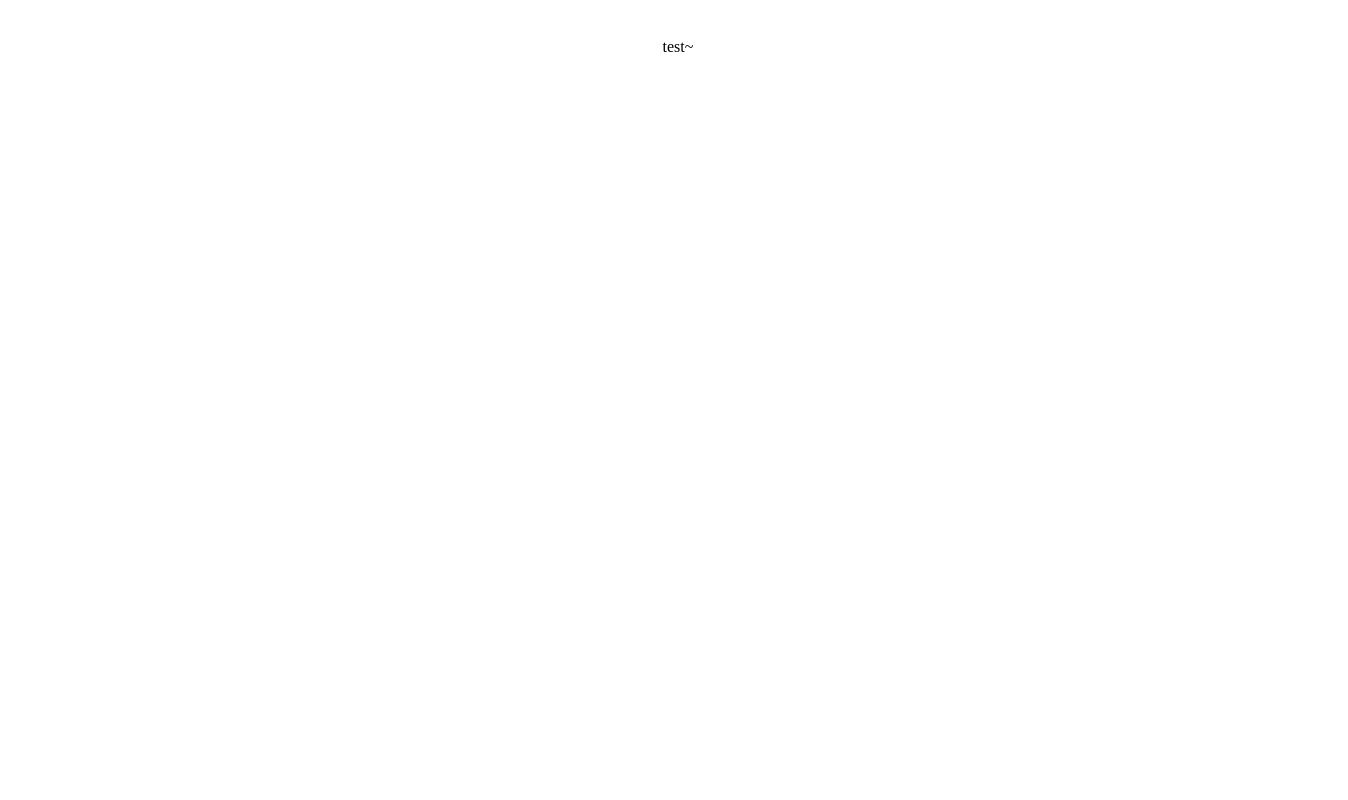
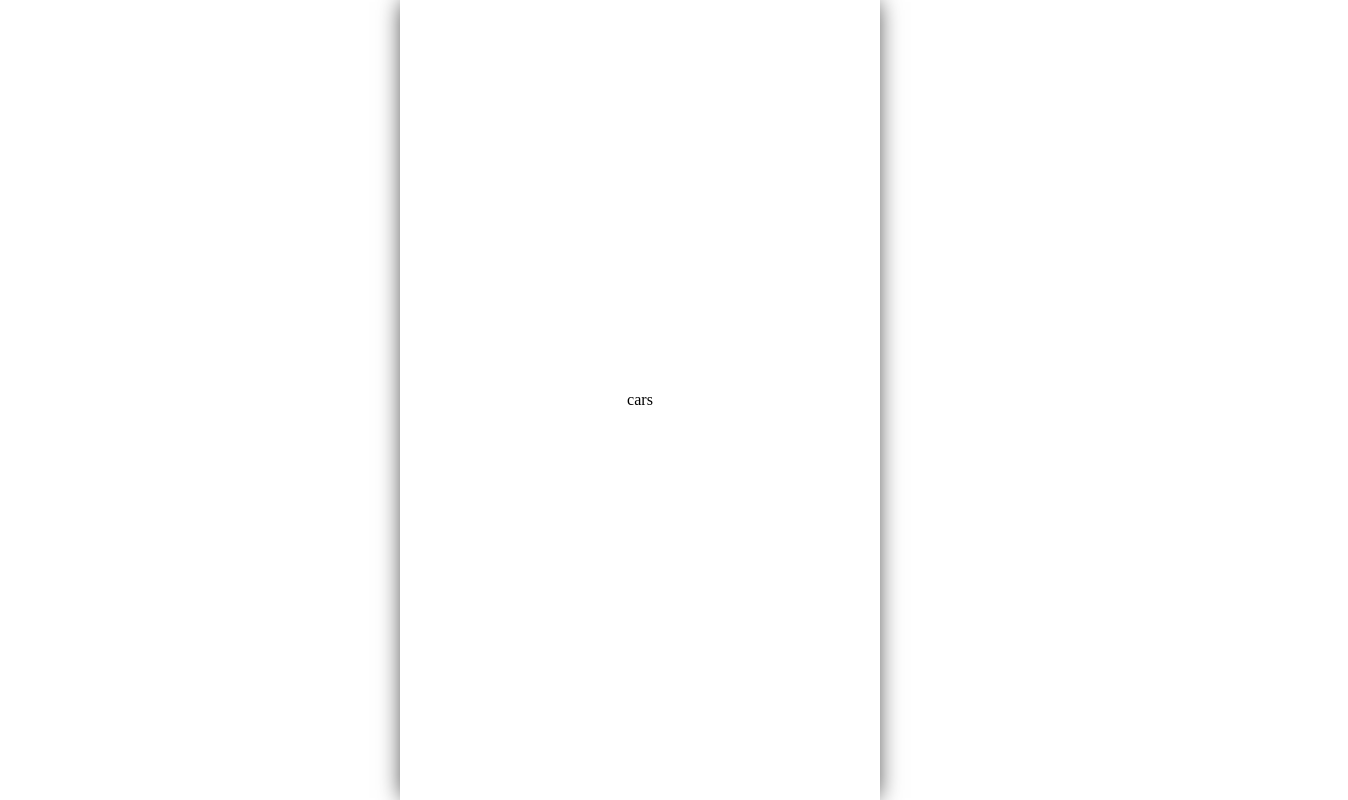
Before and after one commit to 2ujin/wanted-pre-onboarding-week2-1, a React (Create React App) app: page /cars in a window 1280 px wide. Before the commit this address had no page. Shown: the whole page, 1348 px wide, since content can reach past the window. Built offline with nearby package versions, Linux system fonts and the light colour scheme.

Commit message:
feat: 라우팅 정리, 메인 스타일 정리

```diff
--- a/src/App.tsx
+++ b/src/App.tsx
@@ -1,22 +1,36 @@
-import { Routes } from 'react-router-dom';
+import { Route, Routes } from 'react-router-dom';
 import styled from 'styled-components';
+import Cars from './pages/Cars';
+import CarsDetail from './pages/CarsDetail';
 import { flexBox, responsive } from './styles/mixin';
 
 const Container = styled.div`
   width: 100vw;
   ${flexBox()};
-  padding: 30px;
+  margin: 0 auto;
+  overflow: scroll;
+  height: 100vh;
+  max-width: 480px;
+  -webkit-box-shadow: 0px 0px 22px -2px rgba(0, 0, 0, 0.75);
+  -moz-box-shadow: 0px 0px 22px -2px rgba(0, 0, 0, 0.75);
+  box-shadow: 0px 0px 22px -2px rgba(0, 0, 0, 0.75);
 
   ${responsive('phone')} {
     padding: 0;
+    height: 100vh;
+    width: 100%;
+    margin: 0 auto;
+    overflow: scroll;
   }
 `;
 
 function App() {
   return (
     <Container>
-      <div>test~</div>
-      <Routes />
+      <Routes>
+        <Route path="/cars" element={<Cars />} />
+        <Route path="/cars-detail" element={<CarsDetail />} />
+      </Routes>
     </Container>
   );
 }
--- a/src/index.tsx
+++ b/src/index.tsx
@@ -3,6 +3,7 @@ import ReactDOM from "react-dom";
 import { BrowserRouter } from "react-router-dom";
 import { ThemeProvider } from "styled-components";
 import App from "./App";
+import GlobalStyle from "./styles/GlobalStyles";
 import colors from "./styles/theme";
 // router
 
@@ -10,6 +11,7 @@ import colors from "./styles/theme";
 ReactDOM.render(
   <React.StrictMode>
     <BrowserRouter>
+      <GlobalStyle />
       <ThemeProvider theme={colors}>
         <div className="wrapper">
           <App />
--- /dev/null
+++ b/src/pages/Cars/index.tsx
@@ -0,0 +1,16 @@
+import styled from 'styled-components';
+
+function Cars() {
+  return (
+    <div>cars</div>
+  );
+}
+
+export default Cars;
+
+const Container = styled.main`
+  width: 100%;
+  max-width: 1200px;
+  border: 1px solid ${({ theme }) => theme.borderColor};
+  border-radius: 6px;
+`;
--- /dev/null
+++ b/src/pages/CarsDetail/index.tsx
@@ -0,0 +1,16 @@
+import styled from 'styled-components';
+
+function CarsDetail() {
+  return (
+    <div>cars-detail</div>
+  );
+}
+
+export default CarsDetail;
+
+const Container = styled.main`
+  width: 100%;
+  max-width: 1200px;
+  border: 1px solid ${({ theme }) => theme.borderColor};
+  border-radius: 6px;
+`;
--- a/src/styles/GlobalStyles.ts
+++ b/src/styles/GlobalStyles.ts
@@ -1,38 +1,67 @@
 import { createGlobalStyle } from 'styled-components';
-// import reset from 'styled-reset';
-import { flexBox } from './mixin';
+import reset from 'styled-reset';
 
-const GlobalStyles = createGlobalStyle`
+const GlobalStyle = createGlobalStyle`
+    ${reset}
+    html {
+        height: initial;
+    }
 
-  body {
-    ${flexBox('column', 'center', 'center')};
-    overflow-x: hidden;
+    body * {
+        z-index: 1;
+        box-sizing: border-box;
         margin: 0;
+        padding: 0;
     }
 
     a{
         text-decoration: none;
-      color: inherit;
     }
-  *{
-      box-sizing: border-box;
-  }
-  input, textarea {
-    -moz-user-select: auto;
-    -webkit-user-select: auto;
-    -ms-user-select: auto;
-    user-select: auto;
-  }
+
     input:focus {
+        color: black;
         outline: none;
     }
 
-  button {
-    border: none;
-    background: none;
-    padding: 0;
-    cursor: pointer;
+    textarea:focus {
+        outline: none;
     }
+
+    select:focus {
+        outline: none;
+    }
+    /* 웹 */
+    @media screen and (min-width: 769px) {
+
+        .Wrapperwidth{
+            width: 480px;
+        }
+        .header{
+            width: 480px;
+        }
+    }
+
+    // 앱
+    @media screen and (max-width: 768px) {
+        .Wrapperwidth{
+            width: 100%;
+        }
+        .top{
+            width: 380px;
+        }
+    }
+
+    .wrap {
+        display: flex;
+        flex-direction: column;
+        height: 100%;
+        justify-content: center;
+    }
+
+    .padding {
+        padding: 20px;
+    }
+
 `;
 
-export default GlobalStyles;
+export default GlobalStyle;
--- a/src/styles/theme.ts
+++ b/src/styles/theme.ts
@@ -1,8 +1,7 @@
 const colors = {
-  backgroundColor: '#F6F8FA',
-  borderColor: '#D0D7DE',
-  pointColor: '#0969DA',
-  grayColor: '#848B92',
+  mainColor: '#000000',
+  secondaryColor: '#D9D9D9',
+  teriaryColor: '#0094FF',
 };
 
 export default colors;
```
Also changed, not shown: 1 other file (tests, documents, lock files or other folders). Lines whose indentation alone changed are shown as unchanged.
